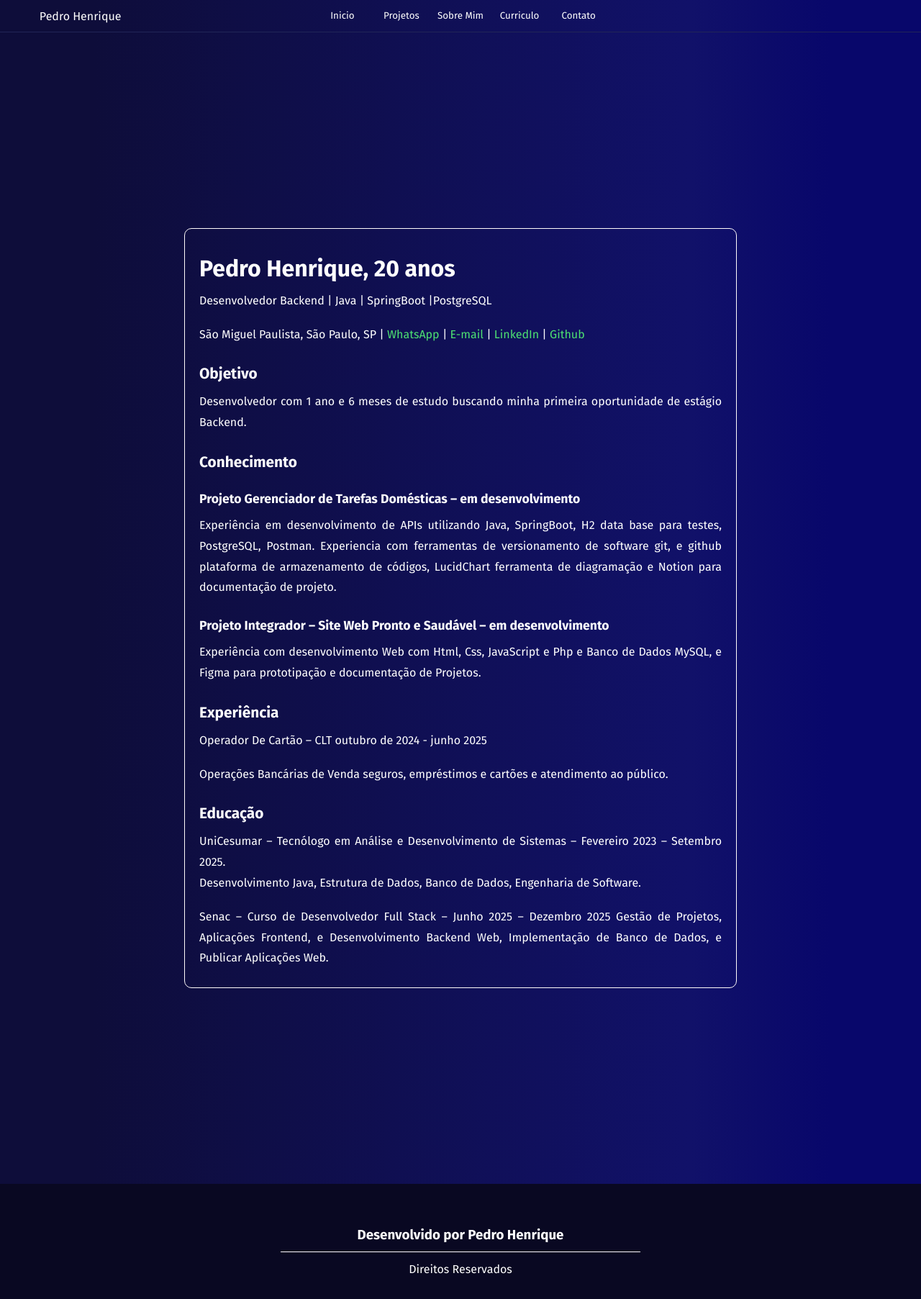
After one commit to PedroHenriqueph7/meu_portfolio, a PHP site: page /curriculo.html in a window 1280 px wide. The commit adds this page. Shown: the whole page at 72% size. Run offline with PHP 8.4, Linux system fonts and the light colour scheme.

```diff
--- /dev/null
+++ b/css/style-curriculo.css
@@ -0,0 +1,147 @@
+@import url('https://fonts.googleapis.com/css2?family=Cabin:ital,wght@0,400..700;1,400..700&family=Fira+Sans:ital,wght@0,100;0,200;0,300;0,400;0,500;0,600;0,700;0,800;0,900;1,100;1,200;1,300;1,400;1,500;1,600;1,700;1,800;1,900&family=Inter:ital,opsz,wght@0,14..32,100..900;1,14..32,100..900&display=swap');
+
+* {
+    margin: 0px;
+    padding: 0px;
+    box-sizing: border-box;
+}
+
+:root {
+    --cor_principal_site: ;
+    --cor_fonte_destaque_site: #ffffff;
+    --cor_botao_visualizar_projeto_github: #0066CC;
+    --cor_botao_previa: #02c295;
+    --cor_icones: #ffffff;
+    --cor_fonte_principal_site: #ffffff;
+    --fonte_familia_site: "Fira Sans", sans-serif;
+    --fonte_tamanho_h1: 4em;
+    --fonte_tamanho_h2: 2em;
+    --fonte_tamanho_paragrafos: 1em;
+    --espacamento_entre_linhas_paragrafos: 1.8em;
+}
+
+body {
+    display: grid;
+    grid-template-rows: 0.5fr 20fr 2fr;
+    background: linear-gradient(90deg, #0e0d3a 10%, #111169 75%, #08076b 90%);
+    color: var(--cor_fonte_principal_site);
+    font-family: var(--fonte_familia_site);
+}
+
+/* Cabecalho */
+#cabecalho_principal_desktop {
+
+    display: grid;
+    grid-template-columns: 1fr 4fr 1fr;
+
+    padding: 6px;
+    color: var(--cor_fonte_principal_site);
+    place-items: center center;
+    border-bottom: 1px solid rgb(33, 37, 87);
+}
+
+#logo {
+    font-family: var(--fonte_familia_site);
+}
+
+#menu_principal_desktop {
+    display: grid;
+    grid-template-columns: 1fr;
+    place-items: center start;
+}
+
+#lista_menus {
+    display: grid;
+    grid-template-columns: 1fr 1fr 1fr 1fr 1fr;
+    list-style: none;
+    place-items: center;
+    gap: 2px;
+}
+
+.botoes {
+    padding: 8px;
+    border-radius: 5px;
+    border: none;
+    background-color: transparent;
+    font-family: var(--fonte_familia_site);
+    color: var(--cor_fonte_principal_site);
+    cursor: pointer;
+}
+
+.botoes:hover {
+    background-color: #2c29da;
+    color: #ffffff;
+}
+
+
+/* Main */
+
+main {
+    display: grid;
+    grid-template-columns: 1fr;
+    grid-template-rows: 1fr;
+    place-items: center;
+}
+
+
+#curriculo {
+    width: 60%;
+    padding: 8px 20px;
+    border: 1px solid #FFFBFB;
+    border-radius: 10px;
+
+}
+
+ a {
+    text-decoration: none;
+    color: inherit;
+    color: rgb(77, 224, 114);
+
+}
+#curriculo h2, h3, h4 {
+    margin-top: 28px;
+    margin-bottom: 12px;
+    text-align: left;
+}
+
+#curriculo h2 {
+    font-size: 2em;
+    font-weight: bold;
+}
+
+#curriculo h3 {
+    font-size: 1.3em;
+    font-weight: bold;
+}
+
+#curriculo h4 {
+    font-size: 1.1em;
+    font-weight: bold;
+}
+
+#curriculo p {
+    text-align: justify;
+    line-height: 1.8em; /* Espaçamento entre linhas */
+    margin-bottom: 18px; /* Espaçamento entre parágrafos */
+    font-size: 1em;
+}
+
+/* Rodapé */
+#rodape {
+    display: grid;
+    height: 20vh;
+    background-color: #090822;
+    place-items: center;
+}
+
+#linha_rodape {
+    height: 15px;
+    width: 500px;
+    border-top: 1px solid #FFFBFB;
+}
+
+#referencias_rodape {
+    text-align: center;
+    display: grid;
+    place-items: start center;
+}
--- /dev/null
+++ b/curriculo.html
@@ -0,0 +1,75 @@
+<!DOCTYPE html>
+<html lang="pt-br">
+<head>
+    <meta charset="UTF-8">
+    <meta name="viewport" content="width=device-width, initial-scale=1.0">
+    <link rel="stylesheet" href="css/style-curriculo.css">
+    <title>Curriculo Pedro Henrique</title>
+</head>
+<body>
+
+    <header id="cabecalho_principal_desktop">
+
+        <div id="logo">
+            <p>Pedro Henrique</p>
+        </div>
+
+        <nav id="menu_principal_desktop">
+
+            <ul id="lista_menus">
+
+                <li class="menus"><a href="index.html"><button class="botoes">Inicio</button></a></li>
+                <li class="menus"><a href="index.html#pagina_projetos"><button class="botoes">Projetos</button></a></li>
+                <li class="menus"><a href="index.html#pagina_sobre"><button class="botoes">Sobre Mim</button></a></li>
+                <li class="menus"><a href="curriculo.html"><button class="botoes">Curriculo</button></a></li>
+                <li class="menus"><a href="index.html#redes_sociais"><button class="botoes">Contato</button></a></li>
+
+            </ul>
+
+        </nav>
+
+    </header>
+
+    <main>
+        <section id="curriculo">
+
+                <h2>Pedro Henrique, 20 anos</h2>
+                <p>Desenvolvedor Backend | Java | SpringBoot |PostgreSQL</p>
+                <p>São Miguel Paulista, São Paulo, SP | <a href="https://wa.me/5577998248416" target="_blank">WhatsApp</a> | <a href="mailto:pedrohenrizzx7@gmail.com">E-mail</a> | <a href="https://www.linkedin.com/in/pedro-henriqueph/">LinkedIn</a> | <a href="https://github.com/PedroHenriqueph7">Github</a></p>
+
+                <h3>Objetivo</h3>
+                <p>Desenvolvedor com 1 ano e 6 meses de estudo buscando minha primeira oportunidade de estágio Backend. </p>
+
+                <h3>Conhecimento</h3>
+                <h4>Projeto Gerenciador de Tarefas Domésticas – em desenvolvimento </h4>
+                <p>Experiência em desenvolvimento de APIs utilizando Java, SpringBoot, H2 data base para testes, PostgreSQL, Postman. Experiencia com ferramentas de versionamento de software git, e github plataforma de armazenamento de códigos, LucidChart ferramenta de
+                diagramação e Notion para documentação de projeto.</p>
+
+                <h4>Projeto Integrador – Site Web Pronto e Saudável – em desenvolvimento</h4>
+                <p>Experiência com desenvolvimento Web com Html, Css, JavaScript e Php e Banco de Dados MySQL, e Figma para prototipação e documentação de Projetos.</p>
+                <h3>Experiência</h3>
+                <p>Operador De Cartão – CLT   outubro de 2024 - junho 2025</p>
+                <p>Operações Bancárias de Venda seguros, empréstimos e cartões e atendimento ao público.</p>
+
+                <h3>Educação</h3>
+                <p>UniCesumar – Tecnólogo em Análise e Desenvolvimento de Sistemas – Fevereiro 2023 – Setembro 2025. <br>
+                 Desenvolvimento Java, Estrutura de Dados, Banco de Dados, Engenharia de Software.</p>
+
+                <p>Senac – Curso de Desenvolvedor Full Stack – Junho 2025 – Dezembro 2025 Gestão de Projetos, Aplicações Frontend, e Desenvolvimento Backend Web,
+                Implementação de Banco de Dados, e Publicar Aplicações Web. </p>
+
+        </section>
+    </main>
+
+   <footer id="rodape">
+
+        <div id="referencias_rodape">
+            <h3>Desenvolvido por Pedro Henrique</h3>
+            <div id="linha_rodape"></div>
+            <p>Direitos Reservados</p>
+        </div>
+
+    </footer>
+    <script src="js/script.js"></script>
+</body>
+</html>
--- /dev/null
+++ b/js/script.js
@@ -0,0 +1,9 @@
+document.querySelectorAll('a[href^="#"]').forEach(anchor => {
+  anchor.addEventListener('click', function(e) {
+    const destino = document.querySelector(this.getAttribute('href'));
+    if (destino) {
+      e.preventDefault();
+      destino.scrollIntoView({ behavior: 'smooth', block: 'start' });
+    }
+  });
+});
```
Also changed, not shown: css/style.css (+19 -6 lines), index.html (+11 -5 lines).
